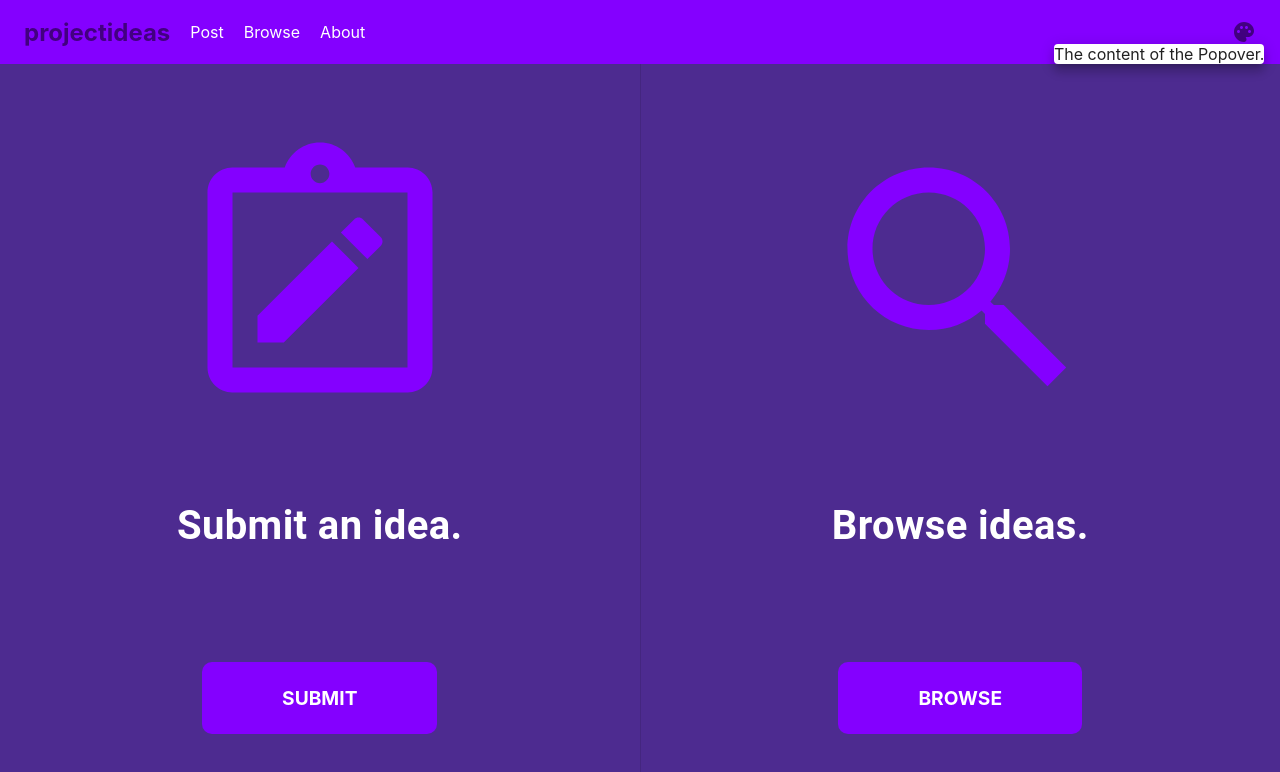
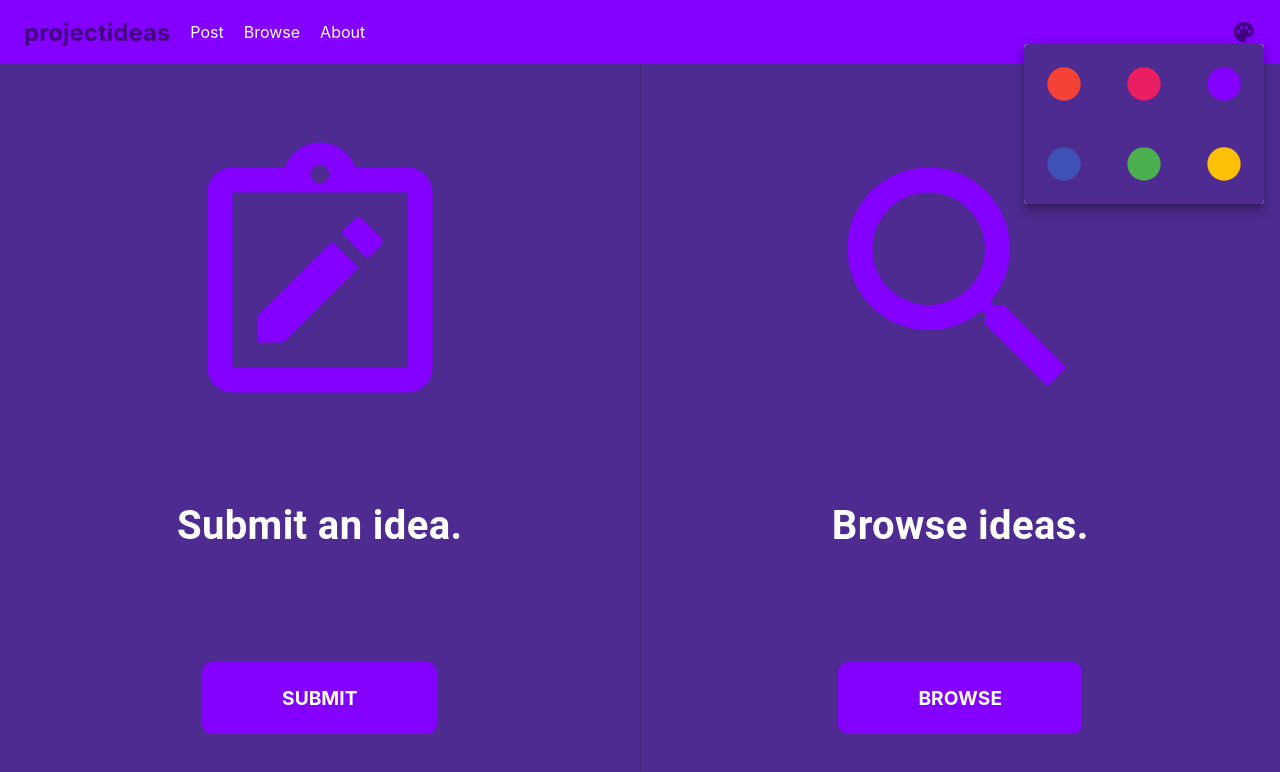
Before and after one commit to durandarthur/projectideas, a Next.js app: page / in a window 1280 px wide. Both pictures are taken after a click on the icon 1244 px from the left and 32 px from the top of the page. Shown: the top 772 px of the page. Built offline with nearby package versions, Linux system fonts and the light colour scheme.

Commit message:
changed theming system

```diff
--- a/components/Header.tsx
+++ b/components/Header.tsx
@@ -1,11 +1,14 @@
 import { Toolbar, Link, Card, Popover } from "@mui/material";
+import CircleIcon from "@mui/icons-material/Circle";
 import React, { useState } from "react";
 import PaletteIcon from "@mui/icons-material/Palette";
-import theme from "../src/theme";
+import { purple } from "../src/theme";
+import { amber, green, indigo, pink, red } from "@mui/material/colors";
 
 function Header() {
 	const [themePickerOpen, setThemePickerOpen] = useState(false);
 	const [anchorEl, setAnchorEl] = useState<SVGSVGElement | null>(null);
+	const [theme, setTheme] = useState(purple);
 
 	return (
 		<Toolbar
@@ -32,27 +35,47 @@ function Header() {
 				id="paletteIcon"
 				onClick={(e) => {
 					setThemePickerOpen(true);
-						if (anchorEl === null)
-							setAnchorEl(e.currentTarget);
-					}
-				}
-				sx={{ color: theme.palette.secondary.main, ml: "auto" }}
-			>
-			</PaletteIcon>
+					if (anchorEl === null) setAnchorEl(e.currentTarget);
+				}}
+				sx={{
+					color: theme.palette.secondary.main,
+					ml: "auto",
+					cursor: "pointer",
+				}}
+			></PaletteIcon>
 			<Popover
 				open={themePickerOpen}
 				onClose={() => setThemePickerOpen(false)}
 				anchorEl={anchorEl}
 				anchorOrigin={{
-						vertical: 'bottom',
-						horizontal: 'center',
+					vertical: "bottom",
+					horizontal: "center",
 				}}
 				transformOrigin={{
-						vertical: 'top',
-						horizontal: 'center',
+					vertical: "top",
+					horizontal: "center",
 				}}
 			>
-				The content of the Popover.
+				<Card
+					sx={{
+						backgroundColor: theme.palette.primary.dark,
+						">div": {
+							display: "flex",
+							">svg": { m: "20px", cursor: "pointer", fontSize: "5vmin" },
+						},
+					}}
+				>
+					<div style={{ display: "flex" }}>
+						<CircleIcon sx={{ color: red[500] }} />
+						<CircleIcon sx={{ color: pink[500] }} />
+						<CircleIcon sx={{ color: theme.palette.primary.main }} />
+					</div>
+					<div style={{ display: "flex" }}>
+						<CircleIcon sx={{ color: indigo[500] }} />
+						<CircleIcon sx={{ color: green[500] }} />
+						<CircleIcon sx={{ color: amber[500] }} />
+					</div>
+				</Card>
 			</Popover>
 		</Toolbar>
 	);
--- a/components/TagBar.tsx
+++ b/components/TagBar.tsx
@@ -2,7 +2,7 @@ import { useState } from "react";
 import Autocomplete from "@mui/material/Autocomplete";
 import TextField from "@mui/material/TextField";
 import { tagOptions } from "../src/tags";
-import theme from "../src/theme";
+import { purple } from "../src/theme";
 
 // type Values = {
 // 	title: String;
@@ -19,7 +19,7 @@ interface tagProps {
 }
 
 export default function TagBar(props: tagProps) {
-
+	const [theme, setTheme] = useState(purple);
 	return (
 		<Autocomplete
 			onChange={(e, value) => props.setFieldValue("tags", value)}
--- a/components/TagBarFixed.tsx
+++ b/components/TagBarFixed.tsx
@@ -2,7 +2,7 @@ import { useState } from "react";
 import Autocomplete from "@mui/material/Autocomplete";
 import TextField from "@mui/material/TextField";
 import { tagOptions } from "../src/tags";
-import theme from "../src/theme";
+import { purple } from "../src/theme";
 
 // type Values = {
 // 	title: String;
@@ -17,6 +17,7 @@ interface tagProps {
 }
 
 export default function TagBarFixed(props: tagProps) {
+	const [theme, setTheme] = useState(purple);
 	return (
 		<Autocomplete
 			multiple
--- a/components/TagSearchBar.tsx
+++ b/components/TagSearchBar.tsx
@@ -1,6 +1,7 @@
 import { Autocomplete, TextField } from "@mui/material";
+import { useState } from "react";
 import { tagOptions } from "../src/tags";
-import theme from "../src/theme";
+import { purple } from "../src/theme";
 
 interface tagSearchProps {
 	border_radius?: string;
@@ -9,7 +10,7 @@ interface tagSearchProps {
 }
 
 export default function TagSearchBar(props: tagSearchProps) {
-
+	const [theme, setTheme] = useState<Object>(purple);
 	return (
 		<Autocomplete
 			onChange={(e, value) => props.setTagsInput(value)} //this part works
--- a/pages/about.tsx
+++ b/pages/about.tsx
@@ -3,9 +3,10 @@ import { Box } from "@mui/system";
 import { NextPage } from "next";
 import { Fragment } from "react";
 import Header from "../components/Header";
-import theme from "../src/theme";
+import { purple } from "../src/theme";
 
 const About: NextPage = () => {
+	const [theme, setTheme] = useState(purple);
 	return (
 		<Fragment>
 			<Header />
--- a/pages/browse.tsx
+++ b/pages/browse.tsx
@@ -2,7 +2,7 @@ import { Stack, TextField} from "@mui/material";
 import { Box } from "@mui/system";
 import { Fragment, useState } from "react";
 import Header from "../components/Header";
-import theme from "../src/theme";
+import { purple } from "../src/theme";
 import { knex } from "knex";
 import config from "../src/knexConfig";
 import Link from "next/link";
@@ -26,8 +26,11 @@ interface Post {
 }
 
 function Browse({ posts }: { posts:Post[] }) {
+	const [theme, setTheme] = useState<Object>(purple);
 	const [titleInput, setTitleInput] = useState("");
 	const [tagsInput, setTagsInput] = useState([""]);
+
+
 	const filteredPosts = posts.filter((element) => {
 		if (titleInput === '') {
 			return element;
--- a/pages/index.tsx
+++ b/pages/index.tsx
@@ -1,17 +1,18 @@
-import { Container, Typography, Divider } from '@mui/material'
-import { Box } from '@mui/system'
-import type { NextPage } from 'next'
-import Link from 'next/link'
-import React, { Fragment } from 'react'
-import styles from '../styles/Home.module.css'
+import { Container, Typography, Divider } from "@mui/material";
+import { Box } from "@mui/system";
+import type { NextPage } from "next";
+import Link from "next/link";
+import React, { Fragment, useState } from "react";
+import styles from "../styles/Home.module.css";
 import NoteAltOutlinedIcon from "@mui/icons-material/NoteAltOutlined";
 import SearchIcon from "@mui/icons-material/Search";
-import Header from '../components/Header'
-import theme from '../src/theme'
+import Header from "../components/Header";
+import { purple } from "../src/theme";
 
 const Home: NextPage = () => {
-  return (
-    <Fragment>
+	const [theme, setTheme] = useState(purple);
+	return (
+		<Fragment>
 			<Header />
 			<Box
 				sx={{
@@ -60,7 +61,7 @@ const Home: NextPage = () => {
 				</Container>
 			</Box>
 		</Fragment>
-  )
-}
+	);
+};
 
-export default Home
+export default Home;
--- a/pages/submit.tsx
+++ b/pages/submit.tsx
@@ -6,7 +6,7 @@ import { NextPage } from "next";
 import { Fragment, useState } from "react";
 import Header from "../components/Header";
 import TagBar from "../components/TagBar";
-import theme from "../src/theme";
+import { purple } from "../src/theme";
 import * as Yup from "yup";
 
 type Values = {
@@ -16,6 +16,8 @@ type Values = {
 };
 
 const Submit: NextPage = () => {
+	const [theme, setTheme] = useState(purple);
+
 	function handleSubmit(values: Values) {
 		axios
 			.post("http://localhost:3000/api/post", {
--- a/pages/view/[pid].tsx
+++ b/pages/view/[pid].tsx
@@ -1,10 +1,10 @@
 import { TextField } from "@mui/material";
 import { Box } from "@mui/system";
 import { GetServerSidePropsContext, NextPage } from "next";
-import { Fragment } from "react";
+import { Fragment, useState } from "react";
 import Header from "../../components/Header";
 import TagBarFixed from "../../components/TagBarFixed";
-import theme from "../../src/theme";
+import { purple } from "../../src/theme";
 import { knex } from "knex";
 import config from "../../src/knexConfig";
 import { useRouter } from "next/router";
@@ -27,6 +27,7 @@ export async function getServerSideProps(context: GetServerSidePropsContext) {
 }
 
 const View: NextPage = ({ posts }: any) => {
+	const [theme, setTheme] = useState(purple);
 	const posttags: string[] = JSON.parse("[" + posts[0].posttags.replace("{","").replace("}","") + "]");
 	// console.log(posttags);
 	return (
--- a/src/theme.ts
+++ b/src/theme.ts
@@ -2,11 +2,12 @@ import { red } from "@mui/material/colors";
 import { createTheme } from "@mui/material/styles";
 
 // Create a theme instance.
-const theme = createTheme({
+export const purple = { // createTheme({
   palette: {
     primary: {
       main: "#8400ff",
       dark: "#4d2b90",
+      light: "#ab52ff",
     },
     secondary: {
       main: "#420080",
@@ -16,6 +17,5 @@ const theme = createTheme({
       main: red.A400,
     },
   },
-});
-
-export default theme;
+}
+// });
```
Also changed, not shown: pages/_app.tsx (+4 -4 lines). Lines whose indentation alone changed are shown as unchanged.
